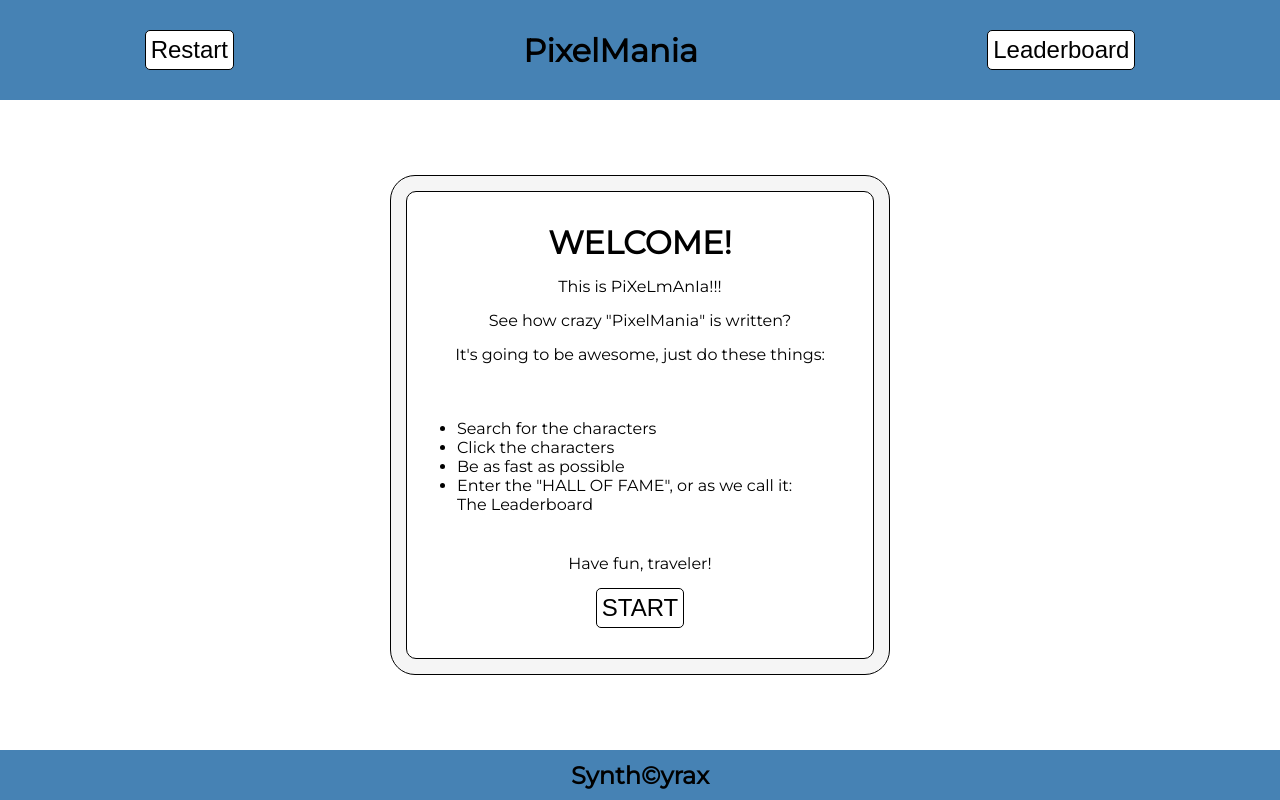
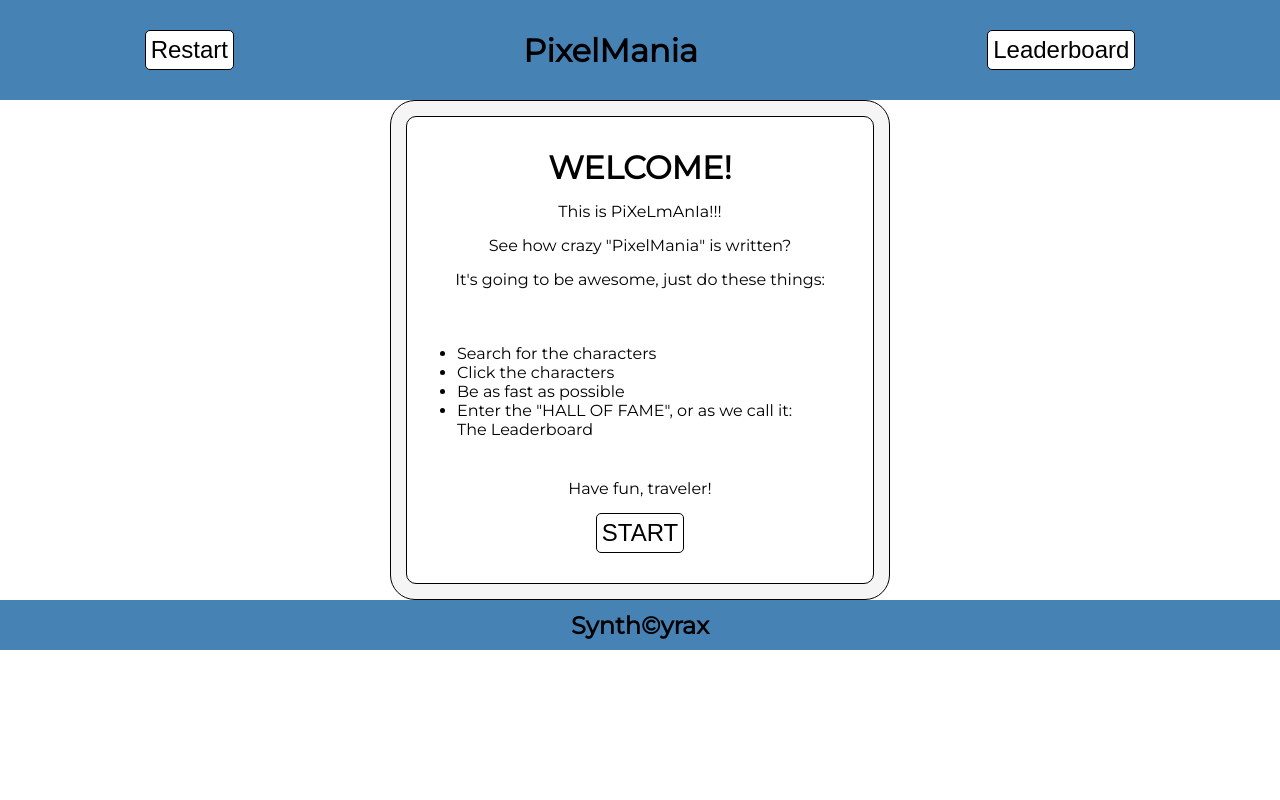
Before and after one commit to DayanWalter/TOP-where-is-waldow, a React (Vite) app in the folder frontend/: page / in a window 1280 px wide. Built offline with nearby package versions, Linux system fonts and the light colour scheme.

Commit message:
Header sticky

```diff
--- a/frontend/src/components/Popup.module.css
+++ b/frontend/src/components/Popup.module.css
@@ -1,6 +1,7 @@
 .container {
   /* background-color: green; */
   position: absolute;
+  /* position: sticky; */
 }
 .outerbox {
   background-color: rgba(245, 245, 245, 0.5);
--- a/frontend/src/components/Root.module.css
+++ b/frontend/src/components/Root.module.css
@@ -3,7 +3,7 @@
 .site {
   font-family: 'Montserrat', sans-serif;
   /* background-color: rgb(184, 184, 255); */
-  height: 100vh;
+  height: 100%;
   display: grid;
   grid-template-rows: 100px 1fr 50px;
 }
@@ -12,6 +12,9 @@
   display: flex;
   justify-content: space-around;
   align-items: center;
+  position: sticky;
+  top: 0;
+  z-index: 500;
 }
 .header button {
   color: black;
```
